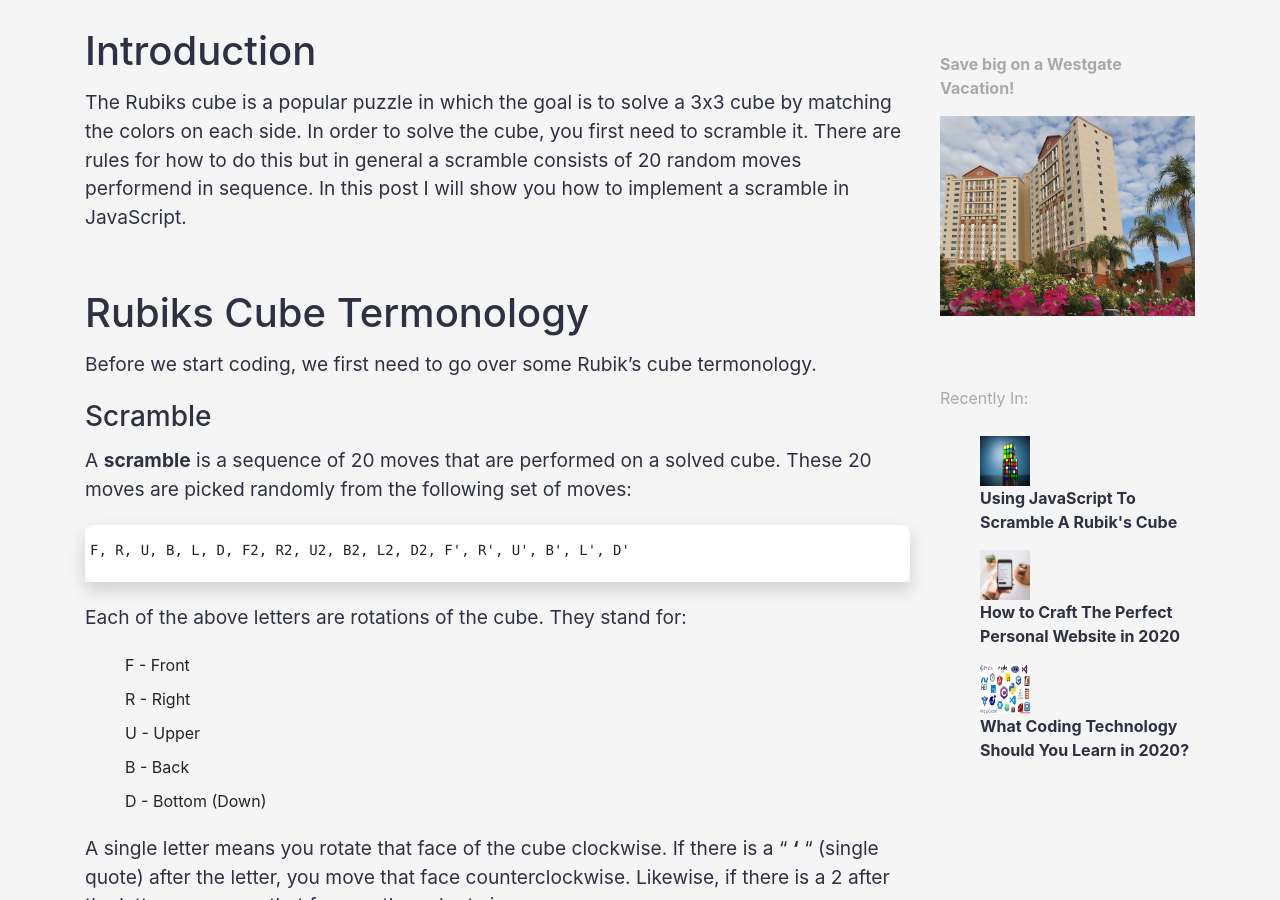
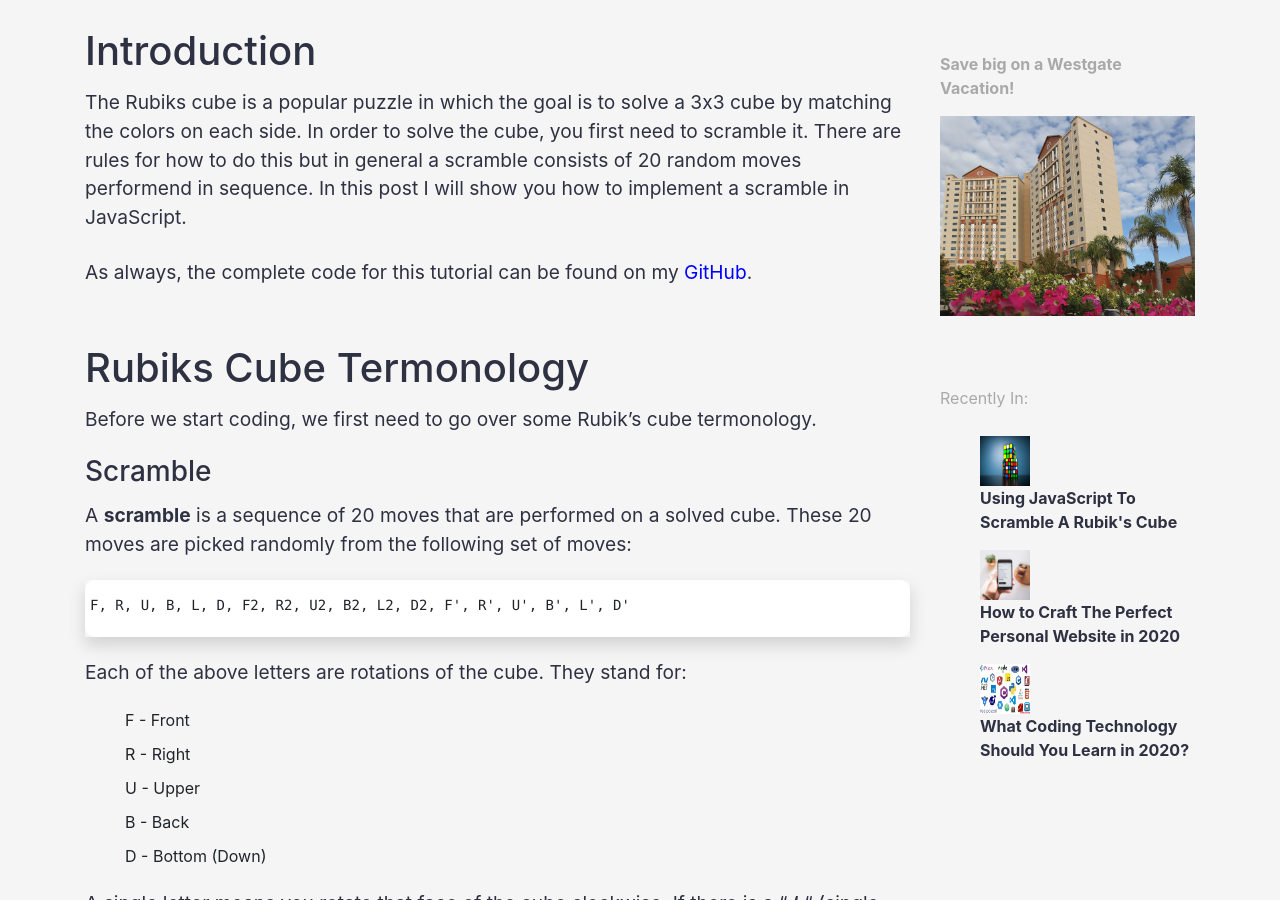
Before and after one commit to bjcarlson42/blog-website-template-jekyll, a Jekyll site: the page built from _posts/2020-02-28-using-javascript-to-scramble-a-rubiks-cube.md, in a window 1280 px wide and 900 px high, scrolled down 629 px. Built offline with Jekyll 4.4.1, drawn with Linux system fonts in a browser that asks for light colours; nearby versions of some CDN libraries; comment, search, counter and statistics services are not loaded.

Commit message:
Added code on GitHub.

```diff
--- a/_posts/2020-02-28-using-javascript-to-scramble-a-rubiks-cube.md
+++ b/_posts/2020-02-28-using-javascript-to-scramble-a-rubiks-cube.md
@@ -16,6 +16,8 @@ alt: Rubik's cube
 ## Introduction
 
 The Rubiks cube is a popular puzzle in which the goal is to solve a 3x3 cube by matching the colors on each side. In order to solve the cube, you first need to scramble it. There are rules for how to do this but in general a scramble consists of 20 random moves performend in sequence. In this post I will show you how to implement a scramble in JavaScript.
+
+As always, the complete code for this tutorial can be found on my [GitHub](https://github.com/bjcarlson42/blog-website-code/blob/master/Rubik's%20Cube%20JavaScript%20Scrambler/main.js){:target="_blank"}.
 
 {% include under-p1-ad.html %}
 
```
